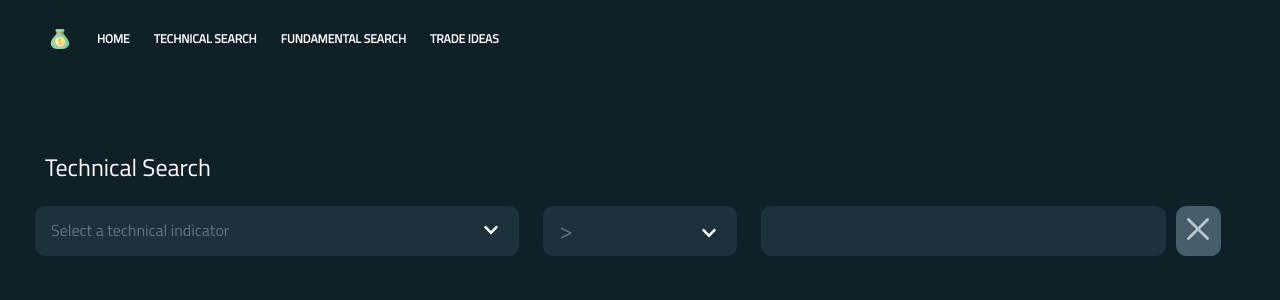
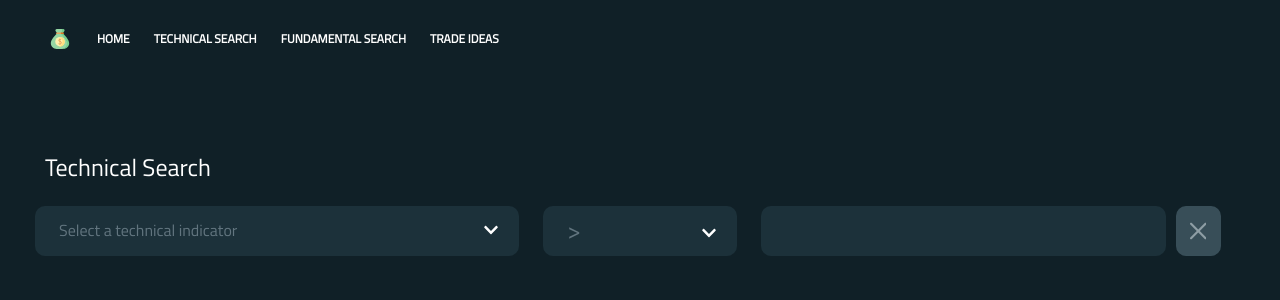
Before and after one commit to Serjohn27/stock-analyzer, an Angular app: page /technical-search in a window 1280 px wide. Shown: the top 300 px of the page. Built offline with nearby package versions, Linux system fonts and the light colour scheme.

Commit message:
fixed cancel button style

```diff
--- a/src/app/search/technical-search/technical-search.component.css
+++ b/src/app/search/technical-search/technical-search.component.css
@@ -5,7 +5,7 @@
 
 .select-box {
     border: 0px;
-    padding: 10px 6px 10px 16px;
+    padding: 10px 6px 10px 24px;
     border-radius: 10px;
     width: 100%;
     height: 50px;
@@ -52,21 +52,25 @@ select:focus{
     height: 50px;
     background-color:#546e7a;
     border: none;
-    opacity: 0.8;
+    opacity: 0.6;
     border-radius: 10px;
     margin-left: 10px;
     outline: none;
+
 }
 
-#cancel-button :hover {
+#cancel-button:hover {
     background-color: #819ca9;
 }
 
 
+
 #cancel-icon {
-    width: 22px;
-    height: 22px;
+    width: 50%;
+    height: 50%;
     fill: #e2f1f8;
+    align-self: center;
+    vertical-align: middle;
 }
 
 #input-box {
```
